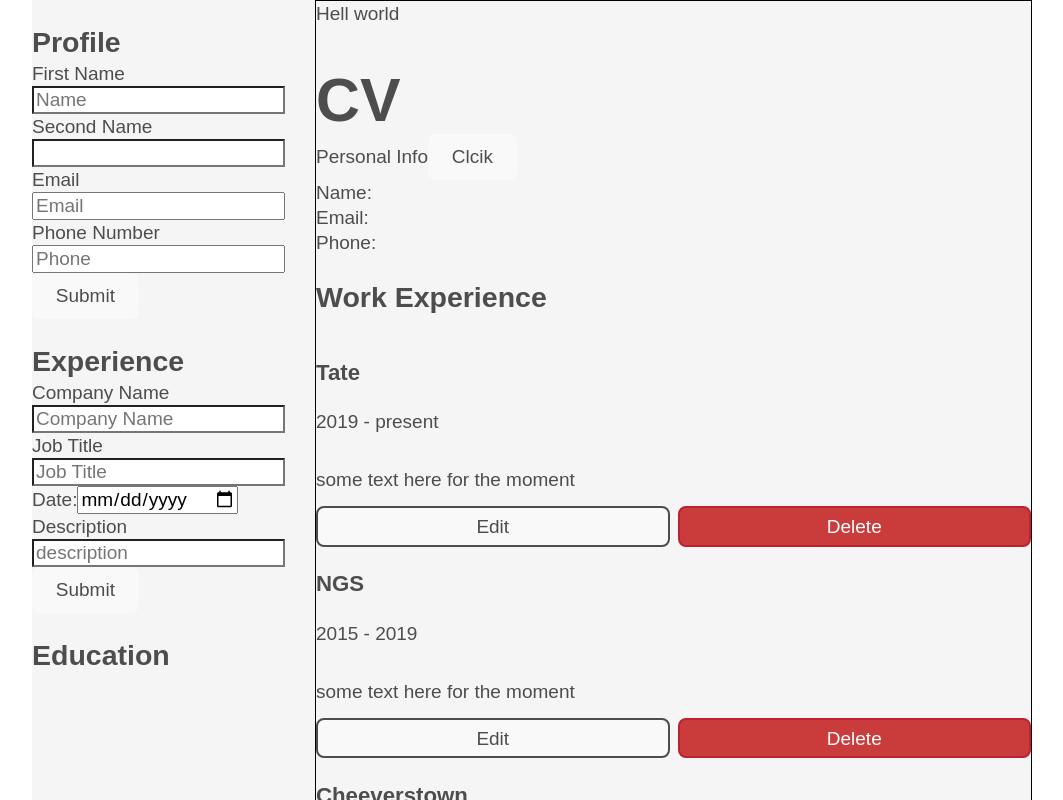
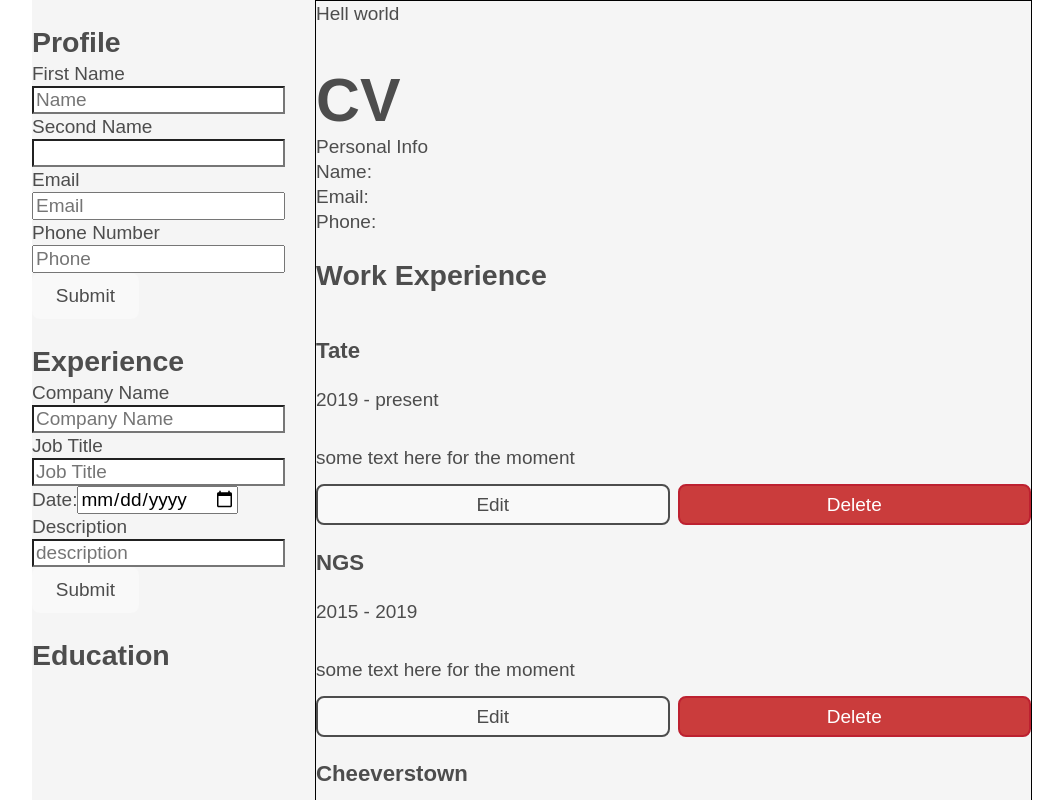
Before and after one commit to fintonius/react-cv-app, a React (Vite) app: page / in a window 1280 px wide. Shown: the top 800 px of the page, without its empty margins (108-1171 px from the left). Built offline with nearby package versions, Linux system fonts and the light colour scheme.

Commit message:
correct code so cv object is being updated correctly when setCv is invoked

```diff
--- a/src/App.jsx
+++ b/src/App.jsx
@@ -14,14 +14,11 @@ export default function App(props) {
     console.log('testy test', cv);
     const newEntry = cv.map((entry) => {
       if(data.category === entry.category) {
-
         entry.subObjects.push(data);
-        console.log('post push', cv);
         return;
       };
     })
-
-    setCv([...cv, newEntry]);
+    setCv([...cv]);
     console.log('this is final cv: ', cv)
   }
 
@@ -67,7 +64,6 @@ export default function App(props) {
           <h1>CV</h1>
           <section className='personal-info'>
             Personal Info
-            <button onClick={addData}>Clcik</button>
             <div>Name: {profileData.name} {profileData.surName}</div>
             <div>Email: {profileData.email}</div>
             <div>Phone: {profileData.phone}</div>
```
